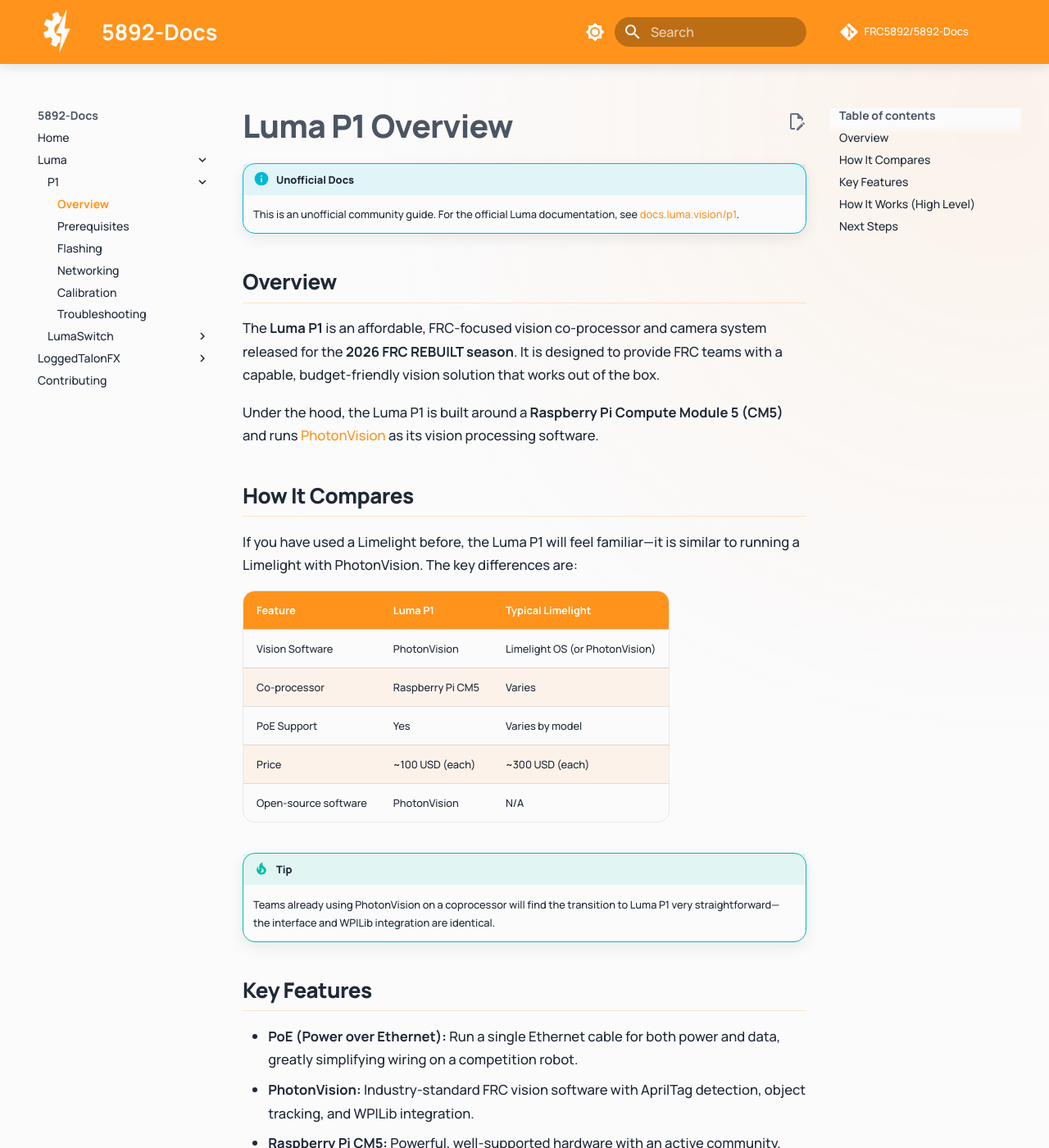
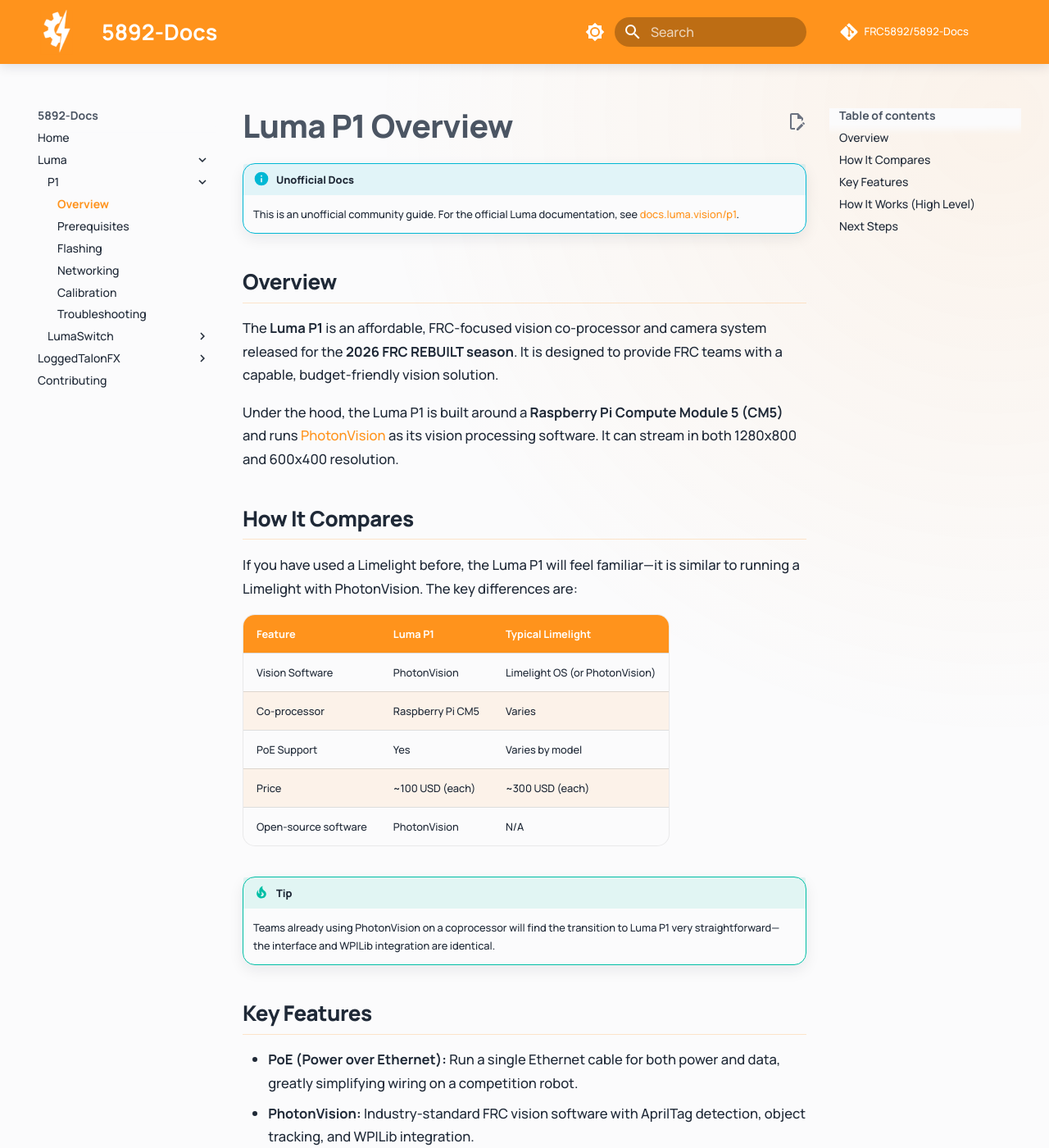
Before and after one commit to FRC5892/Luma-Docs, an MkDocs documentation site: the page built from docs/p1/overview.md, in a window 1280 px wide and 1400 px high. Shown: the whole window at 82% size. Built offline with MkDocs 1.6.1 and Material for MkDocs 9.7.7, drawn with Linux system fonts in a browser that asks for light colours; comment, search, counter and statistics services are not loaded; some of the changed text lies outside the part shown.

Commit message:
Refine overview of Luma P1 features and specifications
Removed redundancy in the description and added resolution details.

```diff
--- a/docs/p1/overview.md
+++ b/docs/p1/overview.md
@@ -6,9 +6,9 @@
 
 ## Overview
 
-The **Luma P1** is an affordable, FRC-focused vision co-processor and camera system released for the **2026 FRC REBUILT season**. It is designed to provide FRC teams with a capable, budget-friendly vision solution that works out of the box.
+The **Luma P1** is an affordable, FRC-focused vision co-processor and camera system released for the **2026 FRC REBUILT season**. It is designed to provide FRC teams with a capable, budget-friendly vision solution.
 
-Under the hood, the Luma P1 is built around a **Raspberry Pi Compute Module 5 (CM5)** and runs [PhotonVision](https://photonvision.org/) as its vision processing software.
+Under the hood, the Luma P1 is built around a **Raspberry Pi Compute Module 5 (CM5)** and runs [PhotonVision](https://photonvision.org/) as its vision processing software. It can stream in both 1280x800 and 600x400 resolution.
 
 ## How It Compares
 
@@ -31,7 +31,7 @@ If you have used a Limelight before, the Luma P1 will feel familiar—it is simi
 - **PhotonVision:** Industry-standard FRC vision software with AprilTag detection, object tracking, and WPILib integration.
 - **Raspberry Pi CM5:** Powerful, well-supported hardware with an active community.
 - **Affordable:** Built with FRC team budgets in mind.
-- **FRC 2026 ready:** Designed for the 2026 FRC season.
+
 
 ## How It Works (High Level)
 
```
